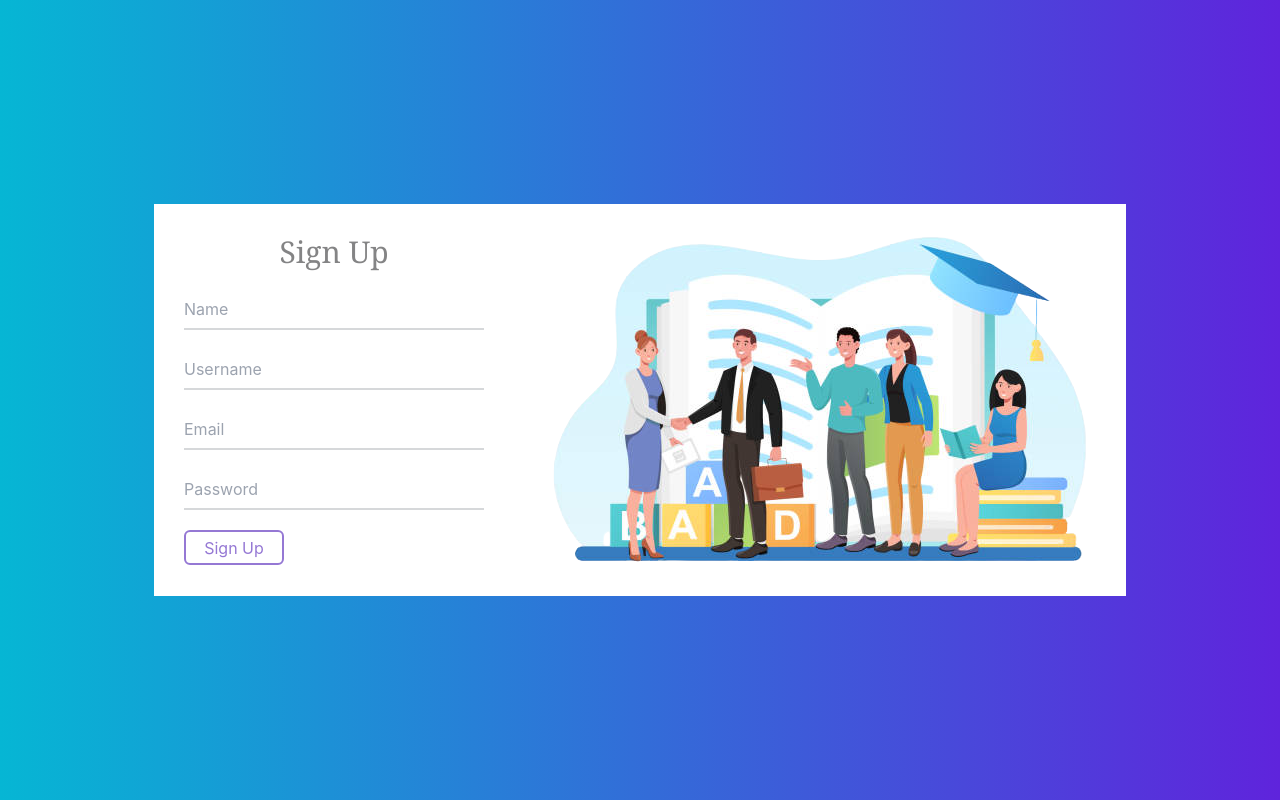
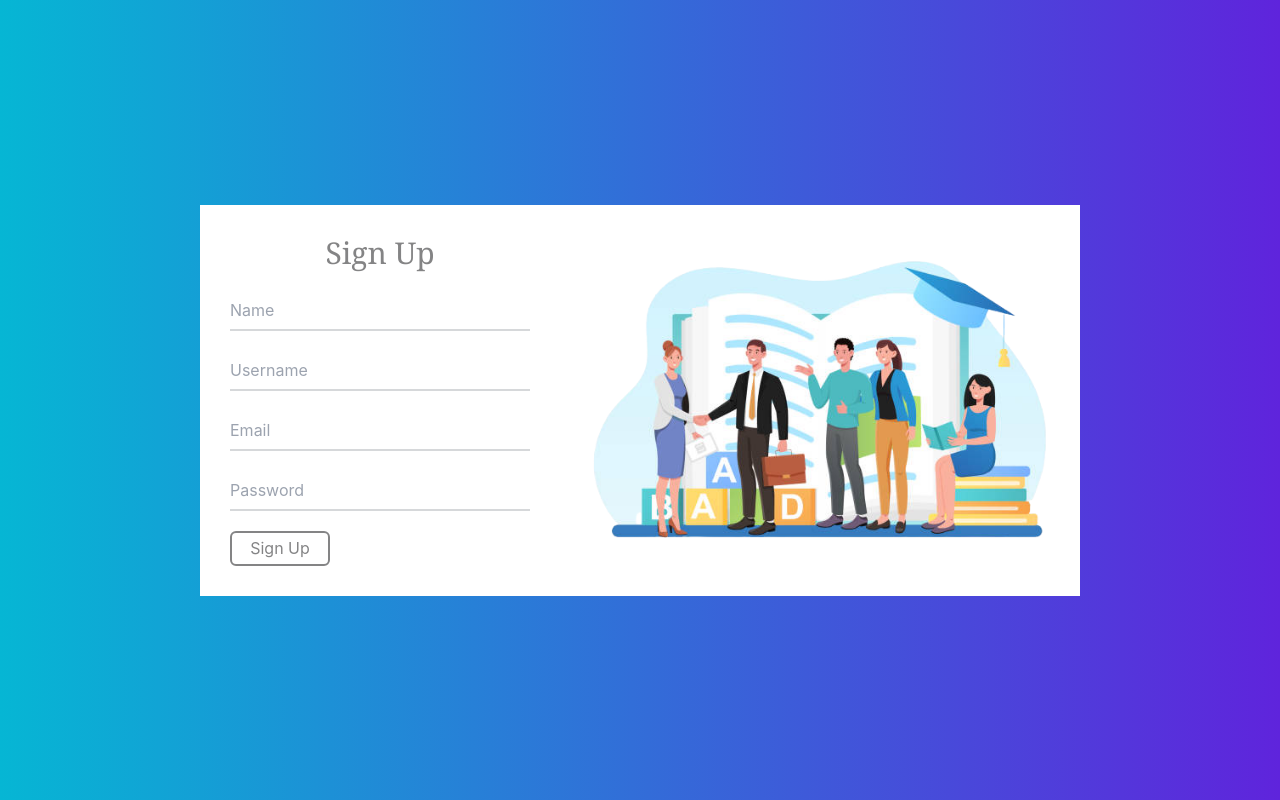
Before and after one commit to JLegacy-AI/j-quizzer, a React (Create React App) app: page / in a window 1280 px wide. Built offline with nearby package versions, Linux system fonts and the light colour scheme.

Commit message:
Initial Commit

```diff
--- a/src/pages/SignUp.jsx
+++ b/src/pages/SignUp.jsx
@@ -3,25 +3,40 @@ import {useState, useEffect} from 'react'
 
 function SignUp() {
 
+    const [state, setstate] = useState({
+        name:"",
+        username:"",
+        email:"",
+        password:""
+    });
 
-    const clickHandler = (e)=>{
-        console.log("Click")
+    const clickHandler = (e) => {
+        const keyObj= e.target.name;
+        const obj = {};
+        obj[keyObj] = e.target.value;
+
     }
 
+    const changeHandler = (e) => {
+        const keyObj= e.target.name;
+        const obj = {};
+        obj[keyObj] = e.target.value;
+        setstate({...state, ...obj});
+    }
 
     return (
-        <div className='w-screen min-h-screen bg-gradient-to-r from-cyan-500 to-[#5F24DC] flex justify-center items-center'>
+        <div className='w-screen min-h-screen bg-gradient-to-r pl-[200px] pr-[200px] from-cyan-500 to-[#5F24DC] flex justify-center items-center'>
             <form className='flex max-w-[1100px] bg-white m-auto' action="" method="post">
                 <div className='m-[30px] flex flex-col'>
                     <h1 className='font-serif text-3xl text-[#848485] flex justify-center items-center'>Sign Up</h1>
-                    <input className='mt-[20px] border-b-[2px] border-b-[#D6D8DA] hover:border-b-[#5F24DC] outline-none hover:placeholder:text-[#5F24DC] h-[40px] w-[300px] focus:cursor-text cursor-pointer transition-all' type="text" name="name" id="name" placeholder='Name'/>
-                    <input className='mt-[20px] border-b-[2px] border-b-[#D6D8DA] hover:border-b-[#5F24DC] outline-none hover:placeholder:text-[#5F24DC] h-[40px] w-[300px] focus:cursor-text cursor-pointer transition-all' type="text" name="username" id="username" placeholder='Username'/>
-                    <input className='mt-[20px] border-b-[2px] border-b-[#D6D8DA] hover:border-b-[#5F24DC] outline-none hover:placeholder:text-[#5F24DC] h-[40px] w-[300px] focus:cursor-text cursor-pointer transition-all' type="email" name="email" id="email" placeholder='Email'/>
-                    <input className='mt-[20px] border-b-[2px] border-b-[#D6D8DA] hover:border-b-[#5F24DC] outline-none hover:placeholder:text-[#5F24DC] h-[40px] w-[300px] focus:cursor-text cursor-pointer transition-all' type="password" name="password" id="password" placeholder='Password'/>
-                    <input className='mt-[20px] hover:cursor-pointer outline-none border-2 text-[#9578d4] hover:text-[#5F24DC] hover:font-semibold h-[35px] w-[100px] rounded-md border-[#9578d4] hover:border-[#5F24DC] flex items-center justify-center transition-all' type="button" value="Sign Up" />
+                    <input className='mt-[20px] border-b-[2px] border-b-[#D6D8DA] hover:border-b-[#5F24DC] outline-none hover:placeholder:text-[#5F24DC] h-[40px] w-[300px] focus:cursor-text cursor-pointer transition-all' type="text" name="name" id="name" placeholder='Name' onKeyUp={changeHandler} onChange={changeHandler}/>
+                    <input className='mt-[20px] border-b-[2px] border-b-[#D6D8DA] hover:border-b-[#5F24DC] outline-none hover:placeholder:text-[#5F24DC] h-[40px] w-[300px] focus:cursor-text cursor-pointer transition-all' type="text" name="username" id="username" placeholder='Username'onChange={changeHandler}/>
+                    <input className='mt-[20px] border-b-[2px] border-b-[#D6D8DA] hover:border-b-[#5F24DC] outline-none hover:placeholder:text-[#5F24DC] h-[40px] w-[300px] focus:cursor-text cursor-pointer transition-all' type="email" name="email" id="email" placeholder='Email' onChange={changeHandler}/>
+                    <input className='mt-[20px] border-b-[2px] border-b-[#D6D8DA] hover:border-b-[#5F24DC] outline-none hover:placeholder:text-[#5F24DC] h-[40px] w-[300px] focus:cursor-text cursor-pointer transition-all' type="password" name="password" id="password" placeholder='Password' onChange={changeHandler}/>
+                    <input className='mt-[20px] hover:cursor-pointer outline-none border-2 text-[#848485] hover:text-white hover:font-semibold h-[35px] w-[100px] rounded-md border-[#848485] hover:border-[#5F24DC] hover:bg-[#5F24DC]  flex items-center justify-center transition-all' type="button" value="Sign Up" onClick={clickHandler}/>
                 </div>
-                <div className=''>
-                    <img className='relative bottom-0 right-0' src={process.env.PUBLIC_URL+"images/signup-image-test-3.png"} alt="teacher image" />
+                <div className='hidden 1075:flex justify-center items-center'>
+                    <img src={process.env.PUBLIC_URL+"images/signup-image-test-3.png"} alt="teacher image" />
                 </div>
             </form>
         </div>
--- a/tailwind.config.js
+++ b/tailwind.config.js
@@ -5,7 +5,9 @@ module.exports = {
   ],
   theme: {
     extend: {
-
+      screens:{
+        '1075':'1075px'
+      }
     },
   },
   plugins: [],
```
